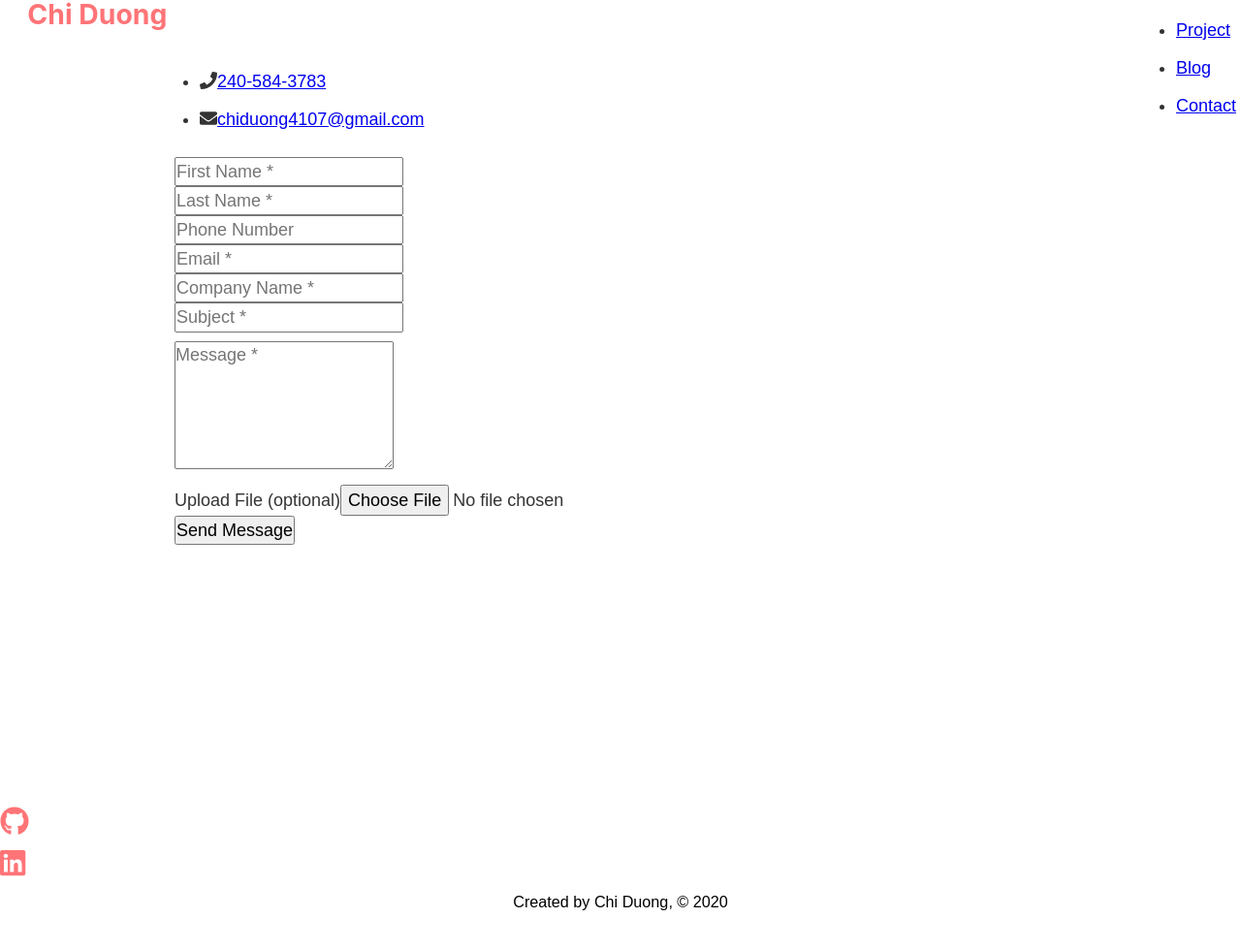
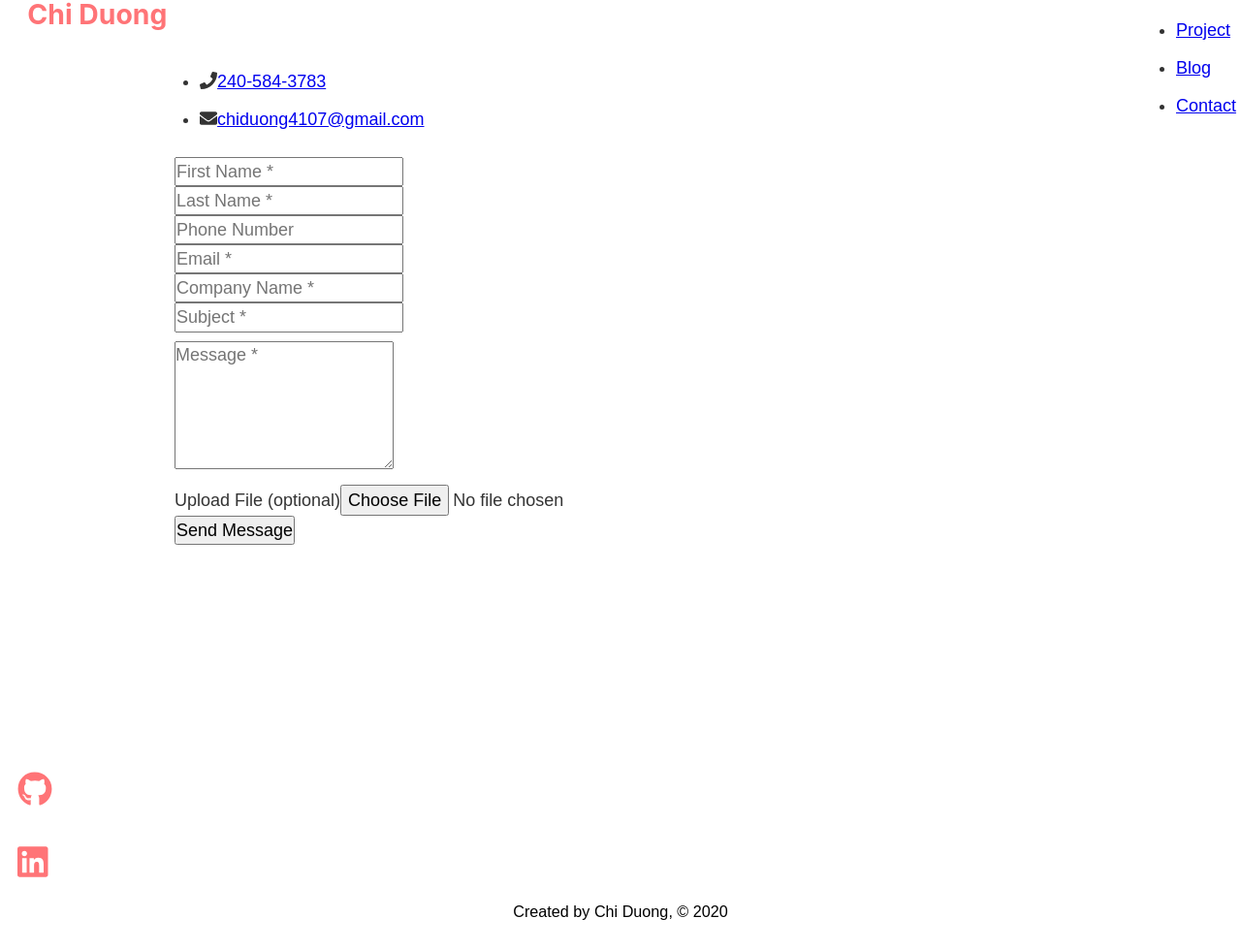
Before and after one commit to chiy47/blog-portfolio, a Gatsby site: page /contact in a window 1280 px wide. Shown: the whole page at 97% size. Built offline with nearby package versions, Linux system fonts and the light colour scheme; Gatsby itself is replaced by a stand-in of ours.

Commit message:
Fix Icons Size

```diff
--- a/src/components/footer.module.scss
+++ b/src/components/footer.module.scss
@@ -1,5 +1,5 @@
 .footer {
-    margin-top: 15em;
+    margin-top: 12em;
     p {
         display: flex;
         flex-direction: row;
@@ -16,10 +16,8 @@
 }
 
 .icons {
-    font-size: 30px;
-    width: 30px;
-    margin-right: .5em;
-    margin-bottom: .3em;
+    font-size: 2em;
+    margin: .5em;
     color: #ff7477;
 }
 
```
